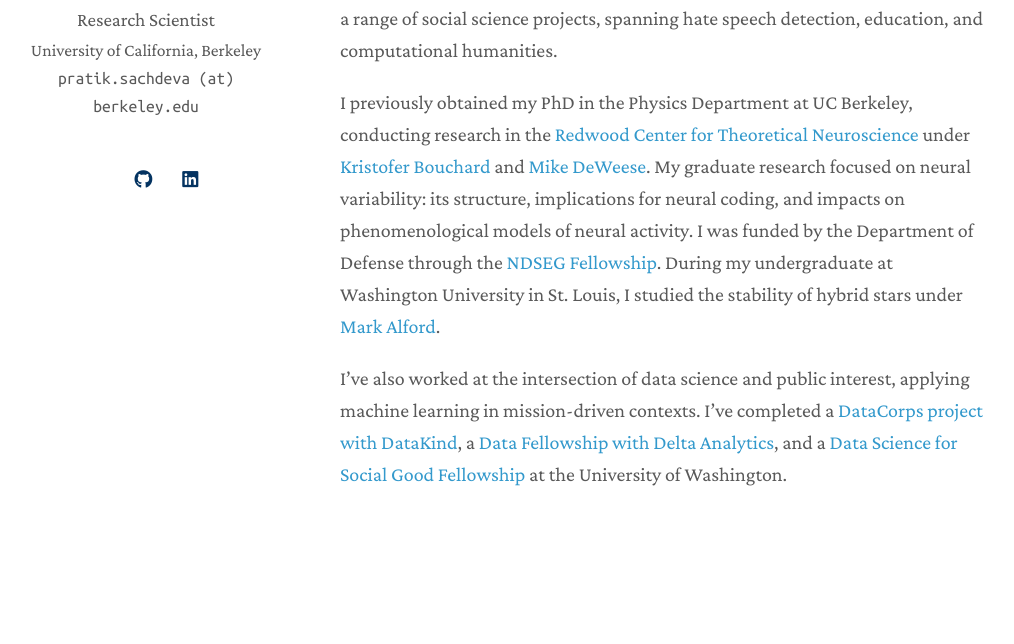
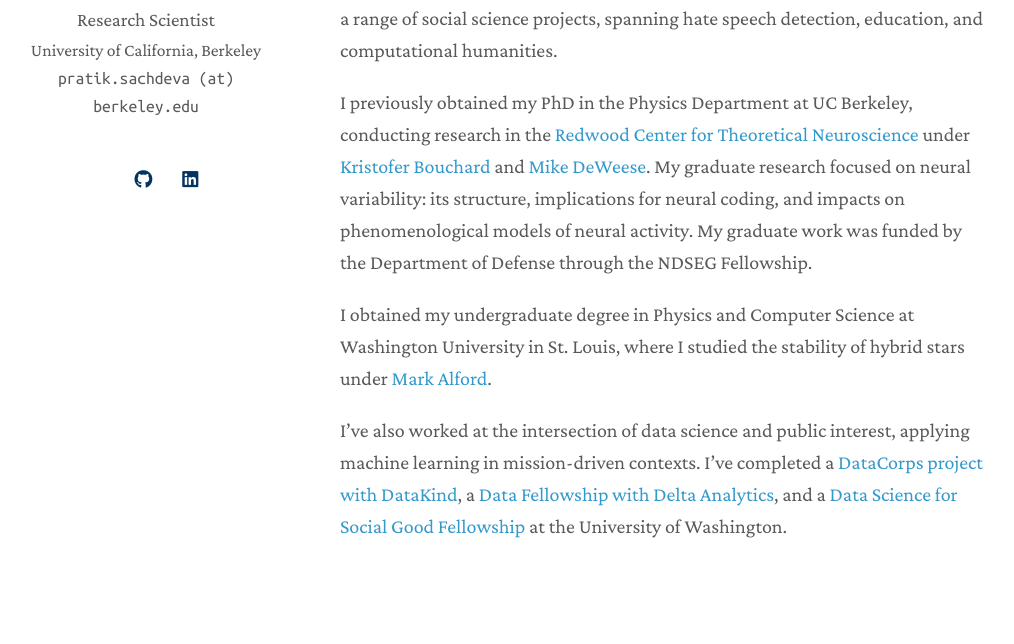
Before and after one commit to pssachdeva/pssachdeva.github.io, a Jekyll site: the page built from index.md, in a window 1280 px wide. Shown: the part 269-913 px from the top of the page, without its empty margins (130-1144 px from the left). Built offline with Jekyll 4.4.1, drawn with Linux system fonts in a browser that asks for light colours; a style sheet for code colours, icons or effects is not loaded.

Commit message:
small tweak to about me

```diff
--- a/index.md
+++ b/index.md
@@ -4,6 +4,8 @@ layout: homepage
 
 I am a Research Scientist in the [D-Lab](https://dlab.berkeley.edu) at UC Berkeley. My research focuses on the societal impacts of machine learning models, with an emphasis on understanding the norms and values elicited from large language models. I also lead and support a range of social science projects, spanning hate speech detection, education, and computational humanities.
 
-I previously obtained my PhD in the Physics Department at UC Berkeley, conducting research in the [Redwood Center for Theoretical Neuroscience](http://redwood.berkeley.edu/) under [Kristofer Bouchard](http://bouchardlab.lbl.gov/) and [Mike DeWeese](https://physics.berkeley.edu/people/faculty/michael-deweese). My graduate research focused on neural variability: its structure, implications for neural coding, and impacts on phenomenological models of neural activity. I was funded by the Department of Defense through the [NDSEG Fellowship](http://www.ndsegfellowships.org/). During my undergraduate at Washington University in St. Louis, I studied the stability of hybrid stars under [Mark Alford](https://physics.wustl.edu/people/mark-g-alford).
+I previously obtained my PhD in the Physics Department at UC Berkeley, conducting research in the [Redwood Center for Theoretical Neuroscience](http://redwood.berkeley.edu/) under [Kristofer Bouchard](http://bouchardlab.lbl.gov/) and [Mike DeWeese](https://physics.berkeley.edu/people/faculty/michael-deweese). My graduate research focused on neural variability: its structure, implications for neural coding, and impacts on phenomenological models of neural activity. My graduate work was funded by the Department of Defense through the NDSEG Fellowship.
+
+I obtained my undergraduate degree in Physics and Computer Science at Washington University in St. Louis, where I studied the stability of hybrid stars under [Mark Alford](https://physics.wustl.edu/people/mark-g-alford).
 
 I’ve also worked at the intersection of data science and public interest, applying machine learning in mission-driven contexts. I've completed a [DataCorps project with DataKind](https://www.datakind.org/datacorps), a [Data Fellowship with Delta Analytics](https://deltanalytics.org/), and a [Data Science for Social Good Fellowship](https://escience.washington.edu/dssg/) at the University of Washington.
```
